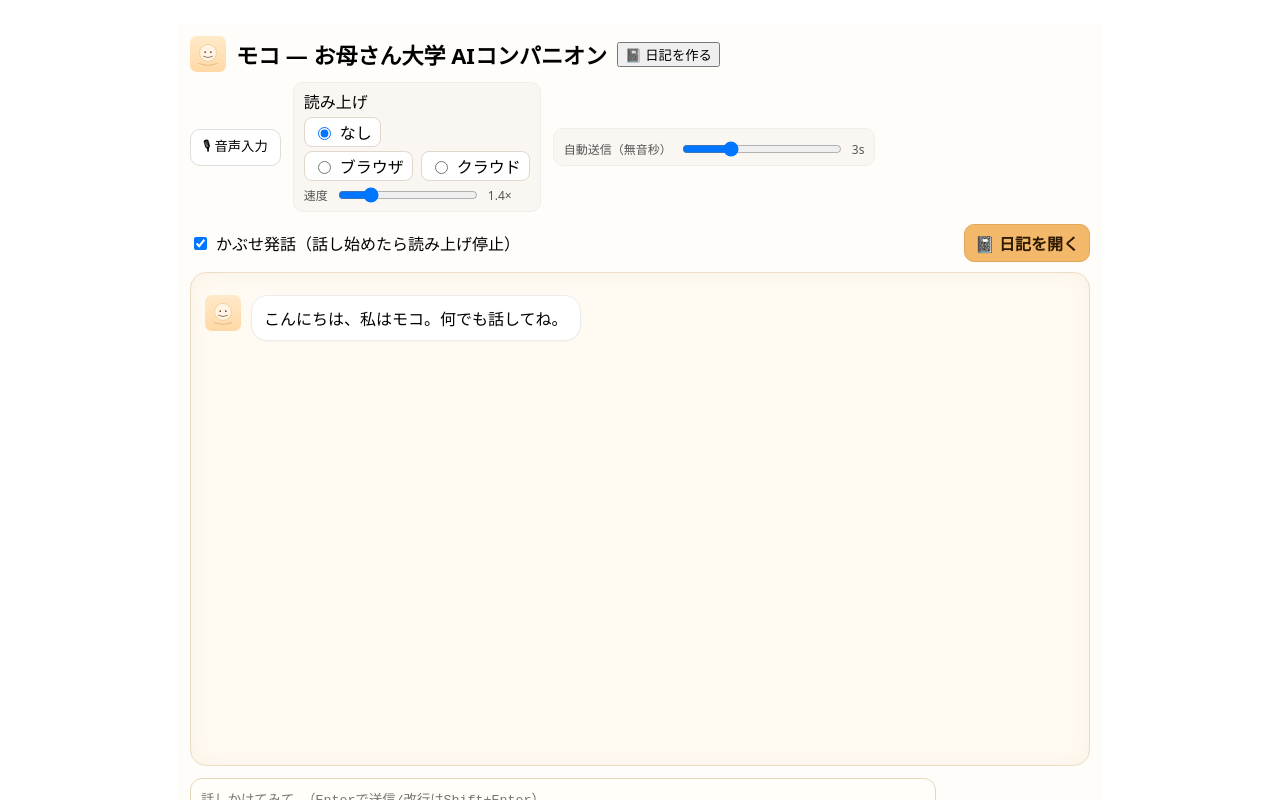
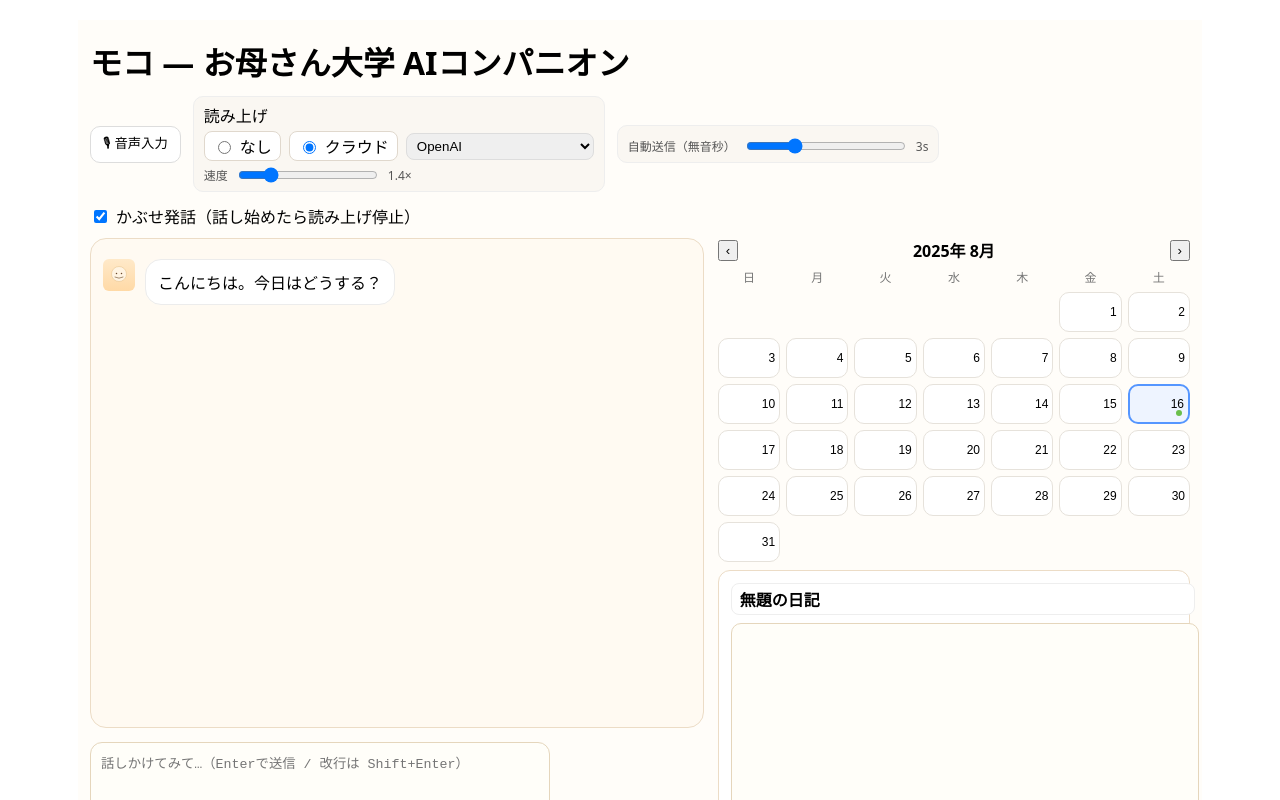
Before and after one commit to leo119ao-oss/moco-ai-companion, a Next.js app: page / in a window 1280 px wide. Shown: the top 800 px of the page. Built offline with nearby package versions, Linux system fonts and the light colour scheme; no server answers.

Commit message:
Add files via upload

```diff
--- a/app/api/chat/route.js
+++ b/app/api/chat/route.js
@@ -12,7 +12,7 @@ export async function POST(req){
     const apiKey = process.env.OPENAI_API_KEY;
     if(!apiKey){
       const last = history.at(-1)?.text ?? "";
-      return NextResponse.json({ reply: `（デモ応答）エコー: ${last}` });
+      return NextResponse.json({ reply: `（デモ応答）${last}` });
     }
     const client = new OpenAI({ apiKey });
     const res = await client.chat.completions.create({
@@ -23,7 +23,7 @@ export async function POST(req){
       ],
       temperature: 0.6
     });
-    const reply = res?.choices?.[0]?.message?.content?.trim() || "（うまく返せなかった…）";
+    const reply = res?.choices?.[0]?.message?.content?.trim() || "うまく返せなかった。";
     return NextResponse.json({ reply });
   }catch(e){
     console.error("[/api/chat] error:", e);
--- a/components/Toolbar.jsx
+++ b/components/Toolbar.jsx
@@ -20,25 +20,16 @@ export default function Toolbar({
               checked={ttsMode==="off"} onChange={()=>setTtsMode("off")} />
             なし
           </label>
-        </div>
-        <div style={styles.row}>
-          <label style={styles.badge}>
-            <input type="radio" name="tts" value="browser"
-              checked={ttsMode==="browser"} onChange={()=>setTtsMode("browser")} />
-            ブラウザ
-          </label>
           <label style={styles.badge}>
             <input type="radio" name="tts" value="cloud"
               checked={ttsMode==="cloud"} onChange={()=>setTtsMode("cloud")} />
             クラウド
           </label>
-          {ttsMode==="cloud" && (
-            <select value={ttsProvider} onChange={e=>setTtsProvider(e.target.value)} style={styles.select}>
-              <option value="auto">Auto (Eleven → OpenAI)</option>
-              <option value="elevenlabs">ElevenLabs</option>
-              <option value="openai">OpenAI</option>
-            </select>
-          )}
+          <select value={ttsProvider} onChange={e=>setTtsProvider(e.target.value)} style={styles.select}>
+            <option value="openai">OpenAI</option>
+            <option value="auto">Auto（Eleven→OpenAI）</option>
+            <option value="elevenlabs">ElevenLabs</option>
+          </select>
         </div>
         <div style={styles.row}>
           <span style={styles.small}>速度</span>
@@ -64,8 +55,6 @@ export default function Toolbar({
           onChange={e=>onBargeInToggle(e.target.checked)} />
         かぶせ発話（話し始めたら読み上げ停止）
       </label>
-
-      <a href="/diary" target="_blank" rel="noreferrer" style={styles.diaryLink}>📓 日記を開く</a>
     </div>
   );
 }
@@ -78,6 +67,5 @@ const styles = {
   row: { display:"flex", alignItems:"center", gap:8, marginTop:4 },
   small: { fontSize:12, color:"#555" },
   badge: { display:"flex", alignItems:"center", gap:6, padding:"2px 8px", border:"1px solid #e0d8cd", borderRadius:8, background:"#fff" },
-  select: { padding:"4px 6px", borderRadius:8, border:"1px solid #ddd" },
-  diaryLink: { marginLeft:"auto", textDecoration:"none", background:"#f4b86a", color:"#2b1900", padding:"6px 10px", borderRadius:10, border:"1px solid #e0a85a", fontWeight:600 }
+  select: { padding:"4px 6px", borderRadius:8, border:"1px solid #ddd" }
 };
--- a/pages/index.js
+++ b/pages/index.js
@@ -8,14 +8,11 @@ function Bubble({ role, text }){
   const isUser = role === "user";
   return (
     <div style={{ display:"flex", gap:10, alignItems:"flex-start", margin:"8px 0" }}>
-      {!isUser && <img src="/moco.svg" alt="moco" width={36} height={36} />}
+      {!isUser && <img src="/moco.svg" alt="moco" width={32} height={32} />}
       <div style={{
         background: isUser ? "#d9ecff" : "#fff",
-        border: "1px solid #ececec",
-        padding: "10px 12px",
-        borderRadius: 16,
-        maxWidth: "72%",
-        boxShadow: "0 1px 2px rgba(0,0,0,0.04)",
+        border: "1px solid #ececec", padding: "10px 12px",
+        borderRadius: 16, maxWidth: "85%"
       }}>
         <pre style={{ whiteSpace:"pre-wrap", margin:0, fontFamily:"inherit" }}>{text}</pre>
       </div>
@@ -23,38 +20,82 @@ function Bubble({ role, text }){
   );
 }
 
+function Calendar({ entriesByDate, value, onChange }){
+  const [cursor, setCursor] = useState(value ? new Date(value) : new Date());
+  const y = cursor.getFullYear();
+  const m = cursor.getMonth(); // 0-based
+  const first = new Date(y, m, 1);
+  const startDay = first.getDay();
+  const daysInMonth = new Date(y, m+1, 0).getDate();
+  const todayIso = new Date().toISOString().slice(0,10);
+
+  const cells = [];
+  for(let i=0;i<startDay;i++) cells.push(null);
+  for(let d=1; d<=daysInMonth; d++) cells.push(new Date(y,m,d));
+
+  function iso(d){ return d.toISOString().slice(0,10); }
+
+  return (
+    <div>
+      <div style={{ display:"flex", justifyContent:"space-between", alignItems:"center", marginBottom:6 }}>
+        <button onClick={()=>setCursor(new Date(y, m-1, 1))}>‹</button>
+        <div style={{ fontWeight:700 }}>{y}年 {m+1}月</div>
+        <button onClick={()=>setCursor(new Date(y, m+1, 1))}>›</button>
+      </div>
+      <div style={{ display:"grid", gridTemplateColumns:"repeat(7,1fr)", gap:6, fontSize:12 }}>
+        {["日","月","火","水","木","金","土"].map(w => <div key={w} style={{textAlign:"center", color:"#777"}}>{w}</div>)}
+        {cells.map((d,i)=>{
+          if(!d) return <div key={"e"+i}/>;
+          const k = iso(d);
+          const has = !!entriesByDate[k];
+          const isToday = k === todayIso;
+          const isSelected = k === value;
+          return (
+            <button key={k} onClick={()=>onChange(k)} style={{
+              padding:"6px 4px", minHeight:40, borderRadius:10, border: isSelected ? "2px solid #5596ff":"1px solid #e6e2db",
+              background: isSelected ? "#eef4ff" : "#fff", position:"relative"
+            }}>
+              <div style={{fontSize:12, textAlign:"right"}}>{d.getDate()}</div>
+              {has && <div style={{ position:"absolute", left:6, bottom:6, width:6, height:6, borderRadius:6, background:"#f4b86a"}}/>}
+              {isToday && <div style={{ position:"absolute", right:6, bottom:6, width:6, height:6, borderRadius:6, background:"#6abf4b"}}/>}
+            </button>
+          );
+        })}
+      </div>
+    </div>
+  );
+}
+
 export default function Home(){
-  const [messages, setMessages] = useState([
-    { role: "assistant", text: "こんにちは、私はモコ。何でも話してね。"}
-  ]);
+  // Chat state
+  const [messages, setMessages] = useState([{ role: "assistant", text: "こんにちは。今日はどうする？" }]);
   const [input, setInput] = useState("");
   const [loading, setLoading] = useState(false);
   const [interim, setInterim] = useState("");
   const [listening, setListening] = useState(false);
-  const [ttsMode, setTtsMode] = useState("off"); // off | browser | cloud
+
+  // Voice defaults: TTS ON (cloud/openai), SR ON, autosend 3s
+  const [ttsMode, setTtsMode] = useState("cloud");
   const [ttsRate, setTtsRate] = useState(1.4);
-  const [ttsProvider, setTtsProvider] = useState("auto"); // auto | elevenlabs | openai
+  const [ttsProvider, setTtsProvider] = useState("openai");
   const [autoSendDelay, setAutoSendDelay] = useState(3);
   const [bargeInEnabled, setBargeInEnabled] = useState(true);
 
-  const bottomRef = useRef(null);
   const recRef = useRef(null);
   const silenceTimerRef = useRef(null);
   const audioRef = useRef(null);
+  const bottomRef = useRef(null);
 
+  // Diary state
+  const [selectedDate, setSelectedDate] = useState(new Date().toISOString().slice(0,10));
+  const [entriesByDate, setEntriesByDate] = useState({}); // { 'YYYY-MM-DD': { title, content } }
+  const currentEntry = entriesByDate[selectedDate] || { title: "無題の日記", content: "" };
+
+  // --- TTS playback on assistant message ---
   useEffect(()=>{
-    bottomRef.current?.scrollIntoView({ behavior:"smooth" });
-
     const last = messages.at(-1);
     if(!last || last.role !== "assistant") return;
-
-    if(ttsMode === "browser"){
-      const utt = new SpeechSynthesisUtterance(last.text);
-      utt.lang = "ja-JP";
-      utt.rate = ttsRate;
-      window.speechSynthesis.cancel();
-      window.speechSynthesis.speak(utt);
-    } else if (ttsMode === "cloud"){
+    if(ttsMode === "cloud"){
       (async () => {
         try{
           const r = await fetch("/api/tts", {
@@ -66,184 +107,193 @@ export default function Home(){
           const blob = await r.blob();
           const au = new Audio(URL.createObjectURL(blob));
           au.playbackRate = ttsRate;
-          if(audioRef.current){ audioRef.current.pause(); }
+          if(audioRef.current) audioRef.current.pause();
           audioRef.current = au;
           await au.play();
         }catch{}
       })();
+    } else if (ttsMode === "off"){
+      // do nothing
     }
+    bottomRef.current?.scrollIntoView({ behavior:"smooth" });
   }, [messages, ttsMode, ttsRate, ttsProvider]);
 
+  // --- Persist chat ---
   useEffect(()=>{
-    if (typeof window === "undefined") return;
     const store = JSON.parse(localStorage.getItem("moco_sessions") || "[]");
     store.push({ t: Date.now(), messages });
     localStorage.setItem("moco_sessions", JSON.stringify(store.slice(-50)));
   }, [messages]);
 
+  // --- Initialize SR & auto start ---
   useEffect(()=>{
     if(!SR) return;
     const rec = new SR();
-    rec.lang = "ja-JP";
-    rec.interimResults = true;
-    rec.continuous = true;
+    rec.lang = "ja-JP"; rec.interimResults = true; rec.continuous = true;
 
     rec.onresult = (e) => {
-      let finalText = "";
-      let interimText = "";
-      for (let i = e.resultIndex; i < e.results.length; i++){
-        const r = e.results[i];
-        const txt = r[0].transcript;
-        if (r.isFinal) finalText += txt;
-        else interimText += txt;
+      let finalText = "", interimText = "";
+      for(let i=e.resultIndex;i<e.results.length;i++){
+        const r = e.results[i]; const txt = r[0].transcript;
+        if (r.isFinal) finalText += txt; else interimText += txt;
       }
       if (finalText){
         setInput(prev => (prev ? prev + " " : "") + finalText.trim());
-        setInterim("");
-        resetSilenceTimer();
-      } else {
-        setInterim(interimText);
-      }
+        setInterim(""); resetSilenceTimer();
+      } else { setInterim(interimText); }
     };
     rec.onstart = () => {
       setListening(true);
-      if(bargeInEnabled){
-        window.speechSynthesis?.cancel();
-        if(audioRef.current) audioRef.current.pause();
-      }
+      if(bargeInEnabled){ if(audioRef.current) audioRef.current.pause(); }
       resetSilenceTimer();
     };
-    rec.onend = () => {
-      setListening(false);
-      triggerAutoSend();
-    };
+    rec.onend = () => { setListening(false); triggerAutoSend(); };
     rec.onerror = () => setListening(false);
 
     recRef.current = rec;
+    rec.start(); // デフォルトでON
   }, [bargeInEnabled]);
 
   function resetSilenceTimer(){
     clearTimeout(silenceTimerRef.current);
-    silenceTimerRef.current = setTimeout(()=>{
-      triggerAutoSend();
-    }, autoSendDelay * 1000);
+    silenceTimerRef.current = setTimeout(()=>{ triggerAutoSend(); }, autoSendDelay * 1000);
   }
-
   async function triggerAutoSend(){
     clearTimeout(silenceTimerRef.current);
     if (!input.trim()) return;
     await send();
   }
-
   function toggleMic(){
     if(!recRef.current){ alert("このブラウザは音声入力に未対応です（Chrome推奨）"); return; }
-    if(listening){ recRef.current.stop(); setListening(false); }
-    else{ recRef.current.start(); }
+    if(listening){ recRef.current.stop(); } else { recRef.current.start(); }
   }
 
   async function send(){
     const text = input.trim();
     if(!text || loading) return;
-    setInput("");
+    setInput(""); setInterim("");
     const next = [...messages, { role: "user", text }];
-    setMessages(next);
-    setLoading(true);
+    setMessages(next); setLoading(true);
     try{
       const resp = await fetch("/api/chat", {
-        method:"POST",
-        headers:{ "Content-Type":"application/json" },
+        method:"POST", headers:{ "Content-Type":"application/json" },
         body: JSON.stringify({ messages: next.slice(-12) })
       });
       const data = await resp.json();
-      setMessages(m => [...m, { role:"assistant", text: data.reply || "(応答なし)" }]);
+      setMessages(m => [...m, { role:"assistant", text: data.reply || "…" }]);
     }catch{
-      setMessages(m => [...m, { role:"assistant", text:"サーバーエラーが出たかも…もう一度試してね。" }]);
-    }finally{
-      setLoading(false);
-    }
+      setMessages(m => [...m, { role:"assistant", text:"サーバーエラーかも。もう一度試してね。" }]);
+    }finally{ setLoading(false); }
   }
 
-  async function makeDiaryEntry(){
+  // --- Diary helpers (same page) ---
+  useEffect(()=>{
+    const saved = JSON.parse(localStorage.getItem("moco_diary_map") || "{}");
+    setEntriesByDate(saved);
+  }, []);
+  function saveDiaryMap(next){
+    setEntriesByDate(next);
+    localStorage.setItem("moco_diary_map", JSON.stringify(next));
+  }
+  function updateCurrentEntry(fields){
+    const next = { ...entriesByDate, [selectedDate]: { ...currentEntry, ...fields } };
+    saveDiaryMap(next);
+  }
+  async function autoWriteDiary(){
     try{
       const resp = await fetch("/api/diary", {
-        method:"POST",
-        headers:{ "Content-Type":"application/json" },
-        body: JSON.stringify({ messages })
+        method:"POST", headers:{ "Content-Type":"application/json" },
+        body: JSON.stringify({ messages, date: selectedDate })
       });
       const data = await resp.json();
-      const text = data.diary || "(日記を作れなかった…)";
-      const entry = {
-        id: Date.now(),
-        date: new Date().toISOString().slice(0,10),
-        title: "今日のよかったこと",
-        content: text
-      };
-      const ds = JSON.parse(localStorage.getItem("moco_diary_entries") || "[]");
-      ds.unshift(entry);
-      localStorage.setItem("moco_diary_entries", JSON.stringify(ds.slice(0,500)));
-      window.open("/diary", "_blank");
+      updateCurrentEntry({ title: "今日のよかったこと", content: data.diary || "" });
     }catch{}
   }
 
   function onKey(e){
     if(e.key === "Enter" && !e.shiftKey){
-      e.preventDefault();
-      send();
+      e.preventDefault(); send();
     }
   }
 
   return (
     <div style={styles.page}>
-      <header style={styles.header}>
-        <img src="/moco.svg" alt="moco" width={36} height={36} />
-        <h1 style={{ margin:0, fontSize:22 }}>モコ — お母さん大学 AIコンパニオン</h1>
-        <button onClick={makeDiaryEntry} style={styles.diaryBtn}>📓 日記を作る</button>
-      </header>
+      <h1 style={{ margin:"6px 0 12px" }}>モコ — お母さん大学 AIコンパニオン</h1>
 
       <Toolbar
         onMicToggle={toggleMic} listening={listening}
         ttsMode={ttsMode} setTtsMode={setTtsMode}
         ttsRate={ttsRate} setTtsRate={setTtsRate}
         autoSendDelay={autoSendDelay} setAutoSendDelay={setAutoSendDelay}
-        onBargeInToggle={setBargeInEnabled} bargeInEnabled={bargeInEnabled}
+        onBargeInToggle={()=>setBargeInEnabled(v=>!v)} bargeInEnabled={bargeInEnabled}
         ttsProvider={ttsProvider} setTtsProvider={setTtsProvider}
       />
 
-      <main style={styles.main}>
+      <div style={styles.columns}>
+        {/* Chat pane */}
+        <div style={styles.colLeft}>
+          <div style={styles.chat}>
             {messages.map((m, i) => <Bubble key={i} role={m.role} text={m.text} />)}
-        {!!interim && (
-          <div style={{ opacity:.7, fontStyle:"italic", margin:"6px 0 10px 46px" }}>…{interim}</div>
-        )}
-        {loading && <div style={{ fontSize:12, color:"#777", marginLeft:46 }}>送信中…</div>}
+            {!!interim && <div style={{ opacity:.7, fontStyle:"italic", marginLeft:42 }}>…{interim}</div>}
+            {loading && <div style={{ fontSize:12, color:"#777", marginLeft:42 }}>送信中…</div>}
             <div ref={bottomRef} />
-      </main>
+          </div>
 
-      <section style={styles.inputArea}>
+          <div style={styles.compose}>
             <textarea
-          value={input}
-          onChange={(e)=>setInput(e.target.value)}
-          onKeyDown={onKey}
-          placeholder="話しかけてみて…（Enterで送信/改行はShift+Enter）"
+              value={input} onChange={(e)=>setInput(e.target.value)} onKeyDown={onKey}
+              placeholder="話しかけてみて…（Enterで送信 / 改行は Shift+Enter）"
               style={styles.textarea}
             />
             <div style={{ display:"flex", gap:10 }}>
               <button onClick={send} disabled={loading} style={styles.sendBtn}>送信</button>
+              <button onClick={()=>{ if(audioRef.current) audioRef.current.pause(); }} style={styles.stopBtn}>🔇 停止</button>
+            </div>
+          </div>
+        </div>
+
+        {/* Diary pane */}
+        <div style={styles.colRight}>
+          <Calendar entriesByDate={entriesByDate} value={selectedDate} onChange={setSelectedDate} />
+          <div style={styles.diaryCard}>
+            <input
+              value={currentEntry.title} onChange={(e)=>updateCurrentEntry({ title:e.target.value })}
+              style={styles.diaryTitle}
+            />
+            <textarea
+              value={currentEntry.content}
+              onChange={(e)=>updateCurrentEntry({ content:e.target.value })}
+              style={styles.diaryText}
+            />
+            <div style={{ display:"flex", gap:8 }}>
+              <button onClick={autoWriteDiary} style={styles.btnPrimary}>会話から作成</button>
               <button onClick={()=>{
-            window.speechSynthesis?.cancel();
-            if(audioRef.current) audioRef.current.pause();
-          }} style={styles.stopBtn}>🔇 停止</button>
+                const blob = new Blob([JSON.stringify(entriesByDate, null, 2)], { type:"application/json" });
+                const url = URL.createObjectURL(blob);
+                const a = document.createElement("a"); a.href = url; a.download = "moco-diary.json"; a.click();
+                URL.revokeObjectURL(url);
+              }} style={styles.btn}>エクスポート</button>
             </div>
-      </section>
+          </div>
+        </div>
+      </div>
     </div>
   );
 }
 
 const styles = {
-  page: { maxWidth: 900, margin:"24px auto", padding:"12px 12px 40px", fontFamily:"system-ui,-apple-system,Segoe UI", background:"#fffdf9" },
-  header:{ display:"flex", alignItems:"center", gap:10, marginBottom:10 },
-  main: { border:"1px solid #ecdcc6", background:"#fffaf2", padding:"14px", borderRadius:16, height:"58vh", overflow:"auto", boxShadow:"inset 0 0 20px rgba(229,214,188,.25)" },
-  inputArea: { marginTop:12, display:"flex", gap:10, alignItems:"flex-end" },
+  page: { maxWidth: 1100, margin:"20px auto", padding:"12px 12px 24px", fontFamily:"system-ui,-apple-system,Segoe UI", background:"#fffdf9" },
+  columns: { display:"grid", gridTemplateColumns:"1.3fr 1fr", gap:14 },
+  colLeft: { display:"flex", flexDirection:"column", gap:8 },
+  colRight: { display:"flex", flexDirection:"column", gap:8 },
+  chat: { border:"1px solid #ecdcc6", background:"#fffaf2", padding:"12px", borderRadius:16, height:"58vh", overflow:"auto" },
+  compose: { display:"flex", gap:10, alignItems:"flex-end", marginTop:6 },
   textarea: { flex:1, height:110, padding:10, borderRadius:12, border:"1px solid #e5d6bc", background:"#fffef9" },
   sendBtn: { padding:"10px 16px", background:"#f4b86a", color:"#2b1900", border:"1px solid #e0a85a", borderRadius:12, fontWeight:600 },
-  stopBtn: { padding:"10px 12px", background:"#eee", border:"1px solid #ddd", borderRadius:12 }
+  stopBtn: { padding:"10px 12px", background:"#eee", border:"1px solid #ddd", borderRadius:12 },
+  diaryCard:{ border:"1px solid #ecdcc6", background:"#fff", padding:12, borderRadius:12 },
+  diaryTitle:{ width:"100%", fontWeight:700, fontSize:16, border:"1px solid #eee", borderRadius:8, padding:"6px 8px", marginBottom:8 },
+  diaryText:{ width:"100%", height:220, border:"1px solid #e5d6bc", background:"#fffef9", borderRadius:10, padding:10 },
+  btn:{ padding:"6px 10px", border:"1px solid #ddd", borderRadius:10, background:"#fff" },
+  btnPrimary:{ padding:"6px 10px", border:"1px solid #e0a85a", borderRadius:10, background:"#f4b86a", color:"#2b1900", fontWeight:600 }
 };
```
Also changed, not shown: app/api/diary/route.js (+4 -3 lines), app/api/tts/route.js (+9 -32 lines), app/lib/prompt.js (+15 -13 lines), public/moco.svg, 1 other file (tests, documents, lock files or other folders). Lines whose indentation alone changed are shown as unchanged.
